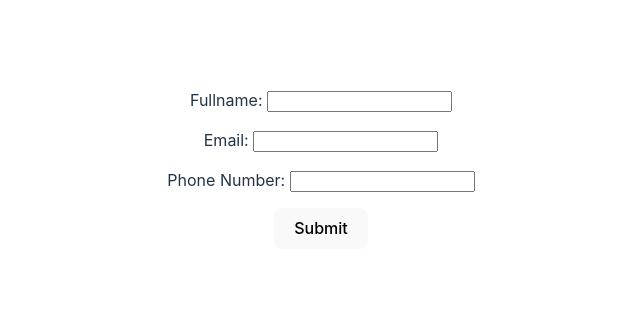
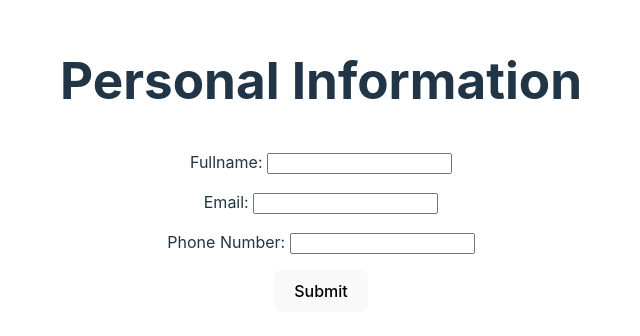
Before and after one commit to tiemouie01/cv-application, a React (Vite) app: page / in a window 1280 px wide. Shown: the part 214-550 px from the top of the page, without its empty margins (319-959 px from the left). Built offline with nearby package versions, Linux system fonts and the light colour scheme.

Commit message:
refactor: Improve form submission handling in General component

```diff
--- a/src/components/General.jsx
+++ b/src/components/General.jsx
@@ -7,6 +7,8 @@ const General = ({ generalInfo, handler }) => {
   const [currentPhone, setCurrentPhone] = useState(generalInfo.phone);
 
   return (
+    <section>
+      <h1>Personal Information</h1>
       <form action="#">
         <p>
           <label htmlFor="name">Fullname: </label>
@@ -54,6 +56,7 @@ const General = ({ generalInfo, handler }) => {
           Submit
         </button>
       </form>
+    </section>
   );
 };
 
```
Lines whose indentation alone changed are shown as unchanged.
